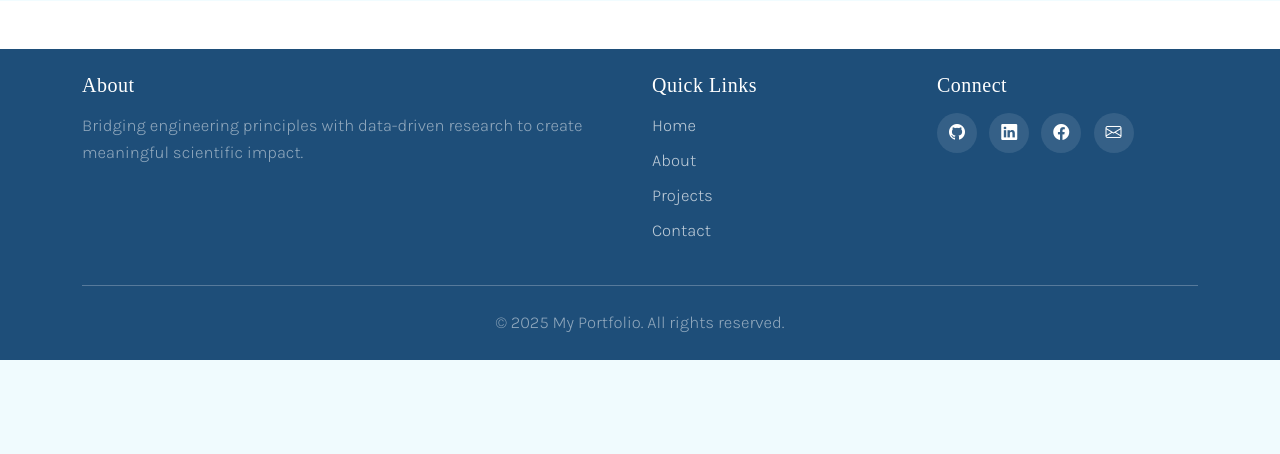
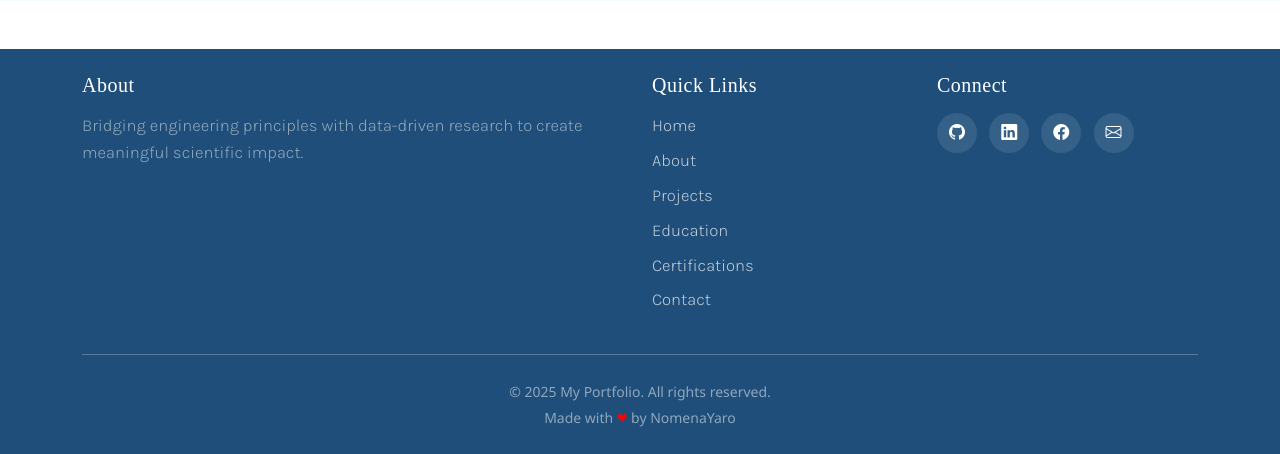
Before and after one commit to Michel-Raf/nomenyaro, a Flask app: page /about in a window 1280 px wide. Shown: the part 2000-2454 px from the top of the page. Before the commit the page ends 2360 px from the top, so only its background shows below. Run offline with Flask 3, Linux system fonts and the light colour scheme; some libraries are stand-ins or nearby versions; some web fonts are replaced.

Commit message:
first commit

```diff
--- a/app.py
+++ b/app.py
@@ -12,7 +12,7 @@ app.secret_key = 'your-secret-key-change-in-production'
 
 DATABASE_URL = os.getenv('DATABASE_URL')
 
-UPLOAD_FOLDER = 'static/images'
+UPLOAD_FOLDER = 'static/image'
 ALLOWED_EXTENSIONS = {'png', 'jpg', 'jpeg', 'gif'}
 os.makedirs(UPLOAD_FOLDER, exist_ok=True)
 
--- a/templates/layout.html
+++ b/templates/layout.html
@@ -69,6 +69,8 @@
                         <li><a href="{{ url_for('home') }}" class="footer-link">Home</a></li>
                         <li><a href="{{ url_for('about') }}" class="footer-link">About</a></li>
                         <li><a href="{{ url_for('projects') }}" class="footer-link">Projects</a></li>
+                        <li><a href="{{ url_for('education') }}" class="footer-link">Education</a></li>
+                        <li><a href="{{ url_for('certifications') }}" class="footer-link">Certifications</a></li>
                         <li><a href="{{ url_for('contact') }}" class="footer-link">Contact</a></li>
                     </ul>
                 </div>
@@ -84,8 +86,10 @@
             </div>
             <hr class="my-4 bg-white opacity-25">
             <div class="text-center text-white-50">
-                <p class="mb-0">&copy; 2025 My Portfolio. All rights reserved.</p>
+                <small>&copy; 2025 My Portfolio. All rights reserved.</small><br>
+                <small>Made with <span style="color: red;">&#10084;</span> by <strong>NomenaYaro</strong></small>
             </div>
+
         </div>
     </footer>
 
```
Also changed, not shown: static/image/cover.jpg, static/image/profile.jpg, 1 other file.
